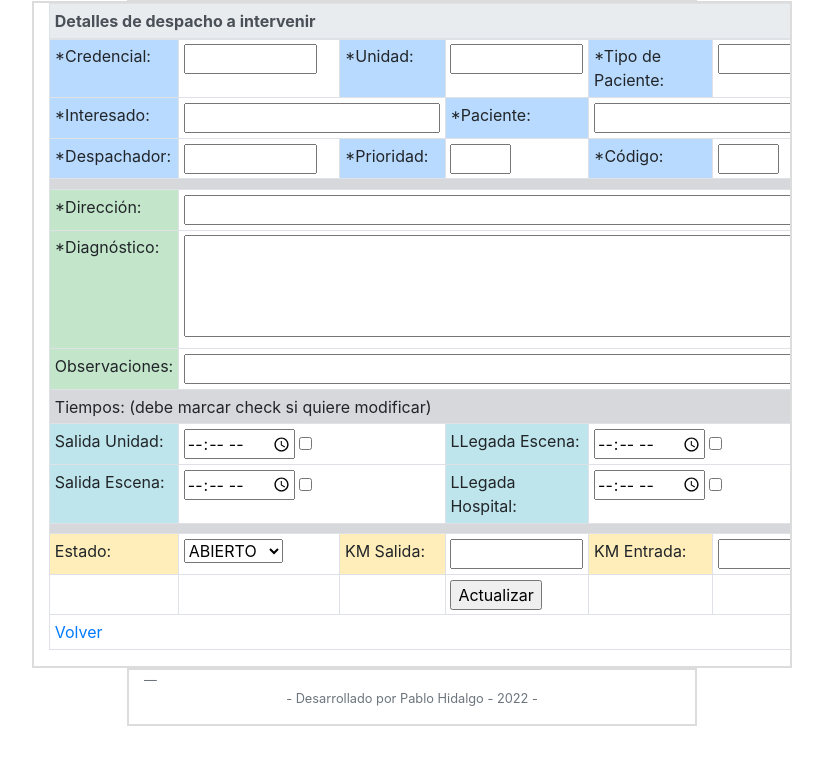
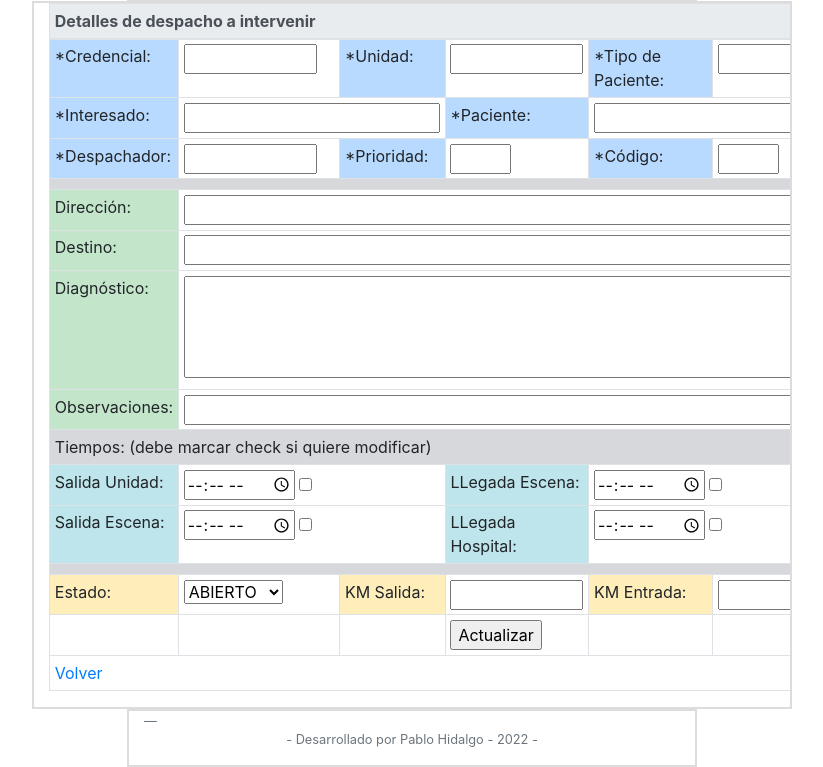
Before and after one commit to nethanael/SIWO, a PHP site: page /intervenir_despacho.php?superdato= in a window 1280 px wide. Shown: the part 181-948 px from the top of the page, without its empty margins (228-1051 px from the left). Before the commit the page ends 907 px from the top, so only its background shows below. Run offline with PHP 8.4, Linux system fonts and the light colour scheme; the visitor is signed in with stand-in values (Sample User, id 1); tables that the repository leaves empty or names only in its code hold one stand-in row (values such as "Sample post"); data that the repository does not hold is empty.

Commit message:
add destino to intervencion de despacho.

```diff
--- a/intervenir_despacho.php
+++ b/intervenir_despacho.php
@@ -136,7 +136,7 @@
                         </tr>
                         <tr>
                             <td class="table-success">
-                                *Direcci&oacute;n:
+                                Direcci&oacute;n:
                             </td>
                             <td colspan="5">
                                 <input name="direccion" id="direccion" size="60" value="<?php echo $direccion;?>">
@@ -144,7 +144,15 @@
                         </tr>
                         <tr>
                             <td class="table-success">
-                                *Diagn&oacute;stico:
+                                Destino:
+                            </td>
+                            <td colspan="5">
+                                <input name="destino" id="destino" size="60" value="<?php echo $destino;?>">
+                            </td>
+                        </tr>
+                        <tr>
+                            <td class="table-success">
+                                Diagn&oacute;stico:
                             </td>
                             <td colspan="5">
                                 <textarea id="diagnostico" name="diagnostico" rows="4" cols="63"><?php echo $diagnostico;?></textarea>
--- a/scripts/intervenir_despacho.php
+++ b/scripts/intervenir_despacho.php
@@ -12,6 +12,7 @@
     $despachador = $_POST['despachador'];
     $prioridad = $_POST['prioridad'];
     $direccion = $_POST['direccion'];
+    $destino = $_POST['destino'];
     $diagnostico = $_POST['diagnostico'];
     $observaciones = $_POST['observaciones'];
     $tiempo_salida_unidad = $fecha."T".$_POST['tiempo_salida_unidad'];
@@ -40,7 +41,7 @@
 
         include '../includes/connection.php';
 
-        $query = "UPDATE despachos set direccion = '$direccion', diagnostico = '$diagnostico',
+        $query = "UPDATE despachos set direccion = '$direccion', destino = '$destino', diagnostico = '$diagnostico',
         observaciones = '$observaciones', km_entrada = '$km_entrada', km_salida = '$km_salida',
         estado = '$estado', tiempo_cierre = '$ahora' WHERE codigo_despacho LIKE '$codigo_despacho'";
 
```
